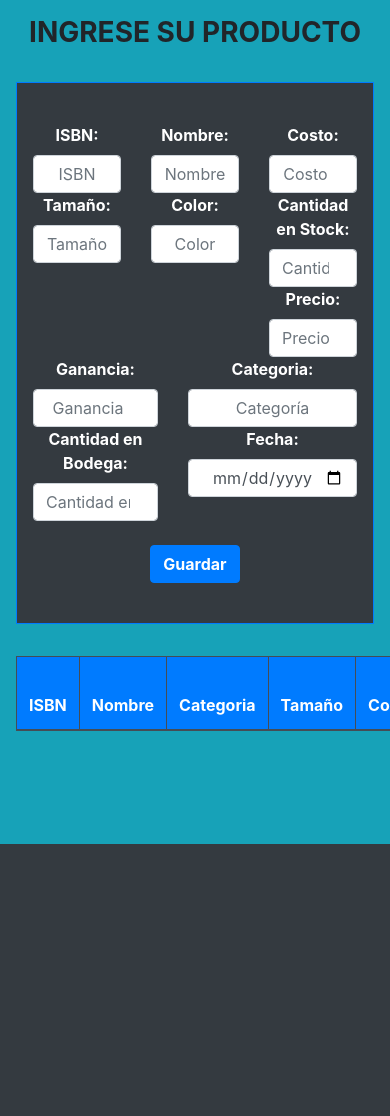
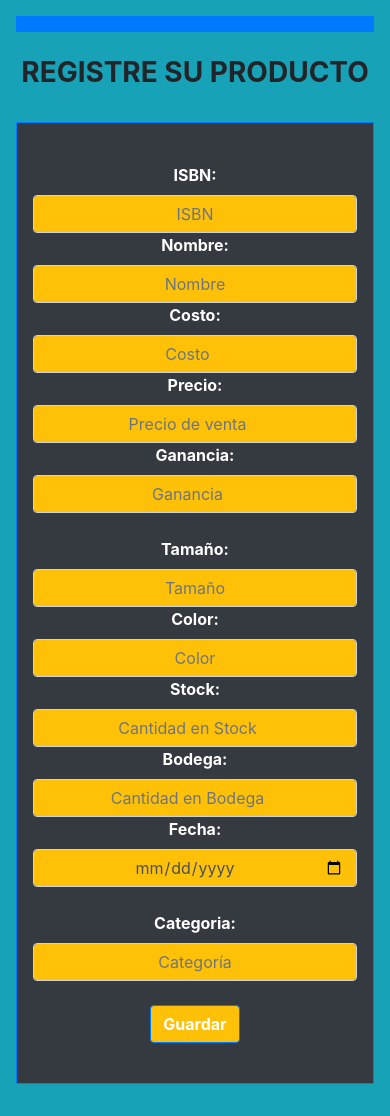
Before and after one commit to Gerardoicu/CursoPhp, a PHP site: page /CursoPhp/PRACTICASFACILPOS/ejercicio2.php in a window 390 px wide; the page is wider, and only the part inside the window is pictured. Shown: the top 1116 px of that part. Before the commit the page ends 844 px from the top of that part, so only its background shows below. Run offline with PHP 8.4, Linux system fonts and the light colour scheme; the visitor is signed in with stand-in values (Sample User, id 1); data that the repository does not hold is empty; some libraries are stand-ins or nearby versions.

Commit message:
Actualizando

```diff
--- a/PRACTICASFACILPOS/ejercicio2.php
+++ b/PRACTICASFACILPOS/ejercicio2.php
@@ -14,6 +14,8 @@
 ?>
 
 <!DOCTYPE html>
+<!-- APLICAR JAVASCRIPT A FORMULARIO PRODUCTO CANTINDAD PRECIO  GANANCIA -->
+
 <html lang="en">
 <head>
 	<meta charset="UTF-8">
@@ -25,64 +27,101 @@
 	<title>Ejercicio Dos</title>
 </head>
 <body class="p-3 mb-2 bg-info">
-	<h3 class="text-center"><b>INGRESE SU PRODUCTO</b></h3>
+<?php
+
+	if(isset($_SESSION["usuario"])){
+		include("nav.php");
+echo ' <br> <h3 class="text-center"><b>REGISTRE SU PRODUCTO</b></h3>
 	 <br>
-<div class="container border border-primary p-3 mb-2 bg-dark text-white">
+<div class="container-fluid border border-primary p-3 mb-2 bg-dark text-white">
  <br>
 <form action="ejercicio2.php" method="POST" class="text-center" required id="datos">
 
 	<div class="row">
-		<div class="col">
+	<div class="col-md-1">
+		</div>
+		<div class="col-md-2">
 		<b>	<label for="isbn">ISBN:</label></b>
-			<input  type="text" class="form-control text-center"  id="isbn" name="isbn" placeholder='ISBN' required>
-<b>	<label for="tamano">Tamaño:</label></b>
-			<input  type="text" id="tamano"  class="form-control text-center" name="tamano" placeholder='Tamaño' required>
+			<input  type="text" class="form-control text-center bg-warning"  id="isbn" name="isbn" placeholder="ISBN" required>
+		</div>
+		<div class="col-md-2">
+		<b>	<label for="isbn">Nombre:</label></b>
+			<input  type="text" class="form-control text-center bg-warning" id="nombre" name="nombre" placeholder="Nombre" required>
+		</div>
+		<div class="col-md-2">
+		<b>	<label for="costo">Costo:</label></b>
+			<input  type="number"  class="form-control text-center bg-warning" id="costo" name="costo" placeholder="Costo" required>
+		</div>
+		<div class="col-md-2">
+			<b>	<label for="precio">Precio:</label></b>
+			<input  type="number"  class="form-control text-center bg-warning" id="precio" name="precio" placeholder="Precio de venta" required>
+		</div>
+		<div class="col-md-2">
+		<b>	<label for="ganancia">Ganancia:</label></b>
+			<input  type="number"  class="form-control text-center bg-warning" id="ganancia" name="ganancia" placeholder="Ganancia" required>
+		</div>
+	<div class="col-md-1">
+		</div>
 
+	</div>
+		<br>
+	<div class="row">
+	<div class="col-md-1">
+		</div>
+		<div class="col-md-2">
+		<b>	<label for="tamano">Tamaño:</label></b>
+			<input  type="text" id="tamano"  class="form-control text-center bg-warning" name="tamano" placeholder="Tamaño" required>
+		</div>
+		<div class="col-md-2">
+		<b>	<label for="color">Color:</label></b>
+			<input  type="text"   class="form-control text-center bg-warning" id="color" name="color" placeholder="Color" required>
+		</div>
+		<div class="col-md-2">
+		<b>	<label for="cantidad">Stock:</label></b>
+			<input  type="number"   class="form-control text-center bg-warning" id="cantidad" name="cantidad" placeholder="Cantidad en Stock" required>
+		</div>
+		<div class="col-md-2">
+		<b>	<label for="cantidadB">Bodega:</label></b>
+				<input  type="number" class="form-control text-center bg-warning"  id="cantidadB" name="cantidadB" placeholder="Cantidad en Bodega" required>
+	</div>
+		<div class="col-md-2">
+		<b><label for="fecha">Fecha:</label></b>
+			<input  type="date" class="form-control text-center bg-warning" id="fecha" name="fecha" placeholder="Fecha" required>
+	</div>
+	<div class="col-md-1">
+		</div>
 
+	</div>
+	<br>
+	<div class="row">
+
+		<div class="col-md-1">
+		</div>
+		<div class="col-md-2">
+		</div>
+		<div class="col-md-2">
+		</div>
+		<div class="col-md-2">
+
+		<b>	<label for="categoria">Categoria:</label></b>
+			<input  type="text"  id="categoria"  class="form-control text-center bg-warning" name="categoria" placeholder="Categoría" required>
 
 		</div>
-		<div class="col">
-		<b>	<label for="isbn">Nombre:</label></b>
-			<input  type="text" class="form-control text-center" id="nombre" name="nombre" placeholder='Nombre' required>
-
-		<b>	<label for="color">Color:</label></b>
-			<input  type="text"   class="form-control text-center" id="color" name="color" placeholder='Color' required>
-
-
+		<div class="col-md-2">
 		</div>
-		<div class="col">
-		<b>	<label for="costo">Costo:</label></b>
-			<input  type="number"  class="form-control text-center" id="costo" name="costo" placeholder='Costo' required>
-
-		<b>	<label for="cantidad">Cantidad en Stock:</label></b>
-			<input  type="number"   class="form-control text-center" id="cantidad" name="cantidad" placeholder='Cantidad en Stock' required>
-
-		<b>	<label for="precio">Precio:</label></b>
-			<input  type="number"  class="form-control text-center" id="precio" name="precio" placeholder='Precio de venta' required>
+		<div class="col-md-2">
 		</div>
-		<div class="col">
-			<b>	<label for="ganancia">Ganancia:</label></b>
-			<input  type="number"  class="form-control text-center" id="ganancia" name="ganancia" placeholder='Ganancia' required>
-
-
-			<b>	<label for="cantidadB">Cantidad en Bodega:</label></b>
-				<input  type="number" class="form-control text-center"  id="cantidadB" name="cantidadB" placeholder='Cantidad en Bodega' required>
-			</div>
-
-		<div class="col">
-			<b>	<label for="categoria">Categoria:</label></b>
-			<input  type="text"  id="categoria"  class="form-control text-center" name="categoria" placeholder='Categoría' required>
-			<b><label for="fecha">Fecha:</label></b>
-			<input  type="date" class="form-control text-center" id="fecha" name="fecha" placeholder='Fecha' required>
+		<div class="col-md-1">
 		</div>
-	</div><br>
-		<button class="btn btn-primary" type="submit" ><b>Guardar</b></button>
+	</div>
+<br>
+		<button class="btn btn-primary bg-warning" type="submit" ><b>Guardar</b></button>
 
 		</form>
 	 <br>
 </div>
-	 <br>
-<?php
+	 <br>';
+
 
 	$productos=array();
 	// le decimos a php que vamos a trabajar con sesiones
@@ -142,10 +181,15 @@
 
 				}
 		echo "</table>";
+
 	}
 	else{
-		echo "No ha guardado ningún valor";
+
+		echo " No ha guardado ningún valor <br>";
 	}
+	echo '<a class="text-dark" href="destroy.php">Cerrar Sesión</a>';
+	}else
+		echo "nada para mostrar";
 	?>
     <script>
     $('#datos').validate({
```
Also changed, not shown: PRACTICASFACILPOS/destroy.php (added, +7 -0 lines), PRACTICASFACILPOS/ejercicio1.php (+27 -6 lines), PRACTICASFACILPOS/index.php (added, +138 -0 lines), PRACTICASFACILPOS/nav.php (added, +36 -0 lines), PRACTICASFACILPOS/persona.php (+20 -10 lines).
